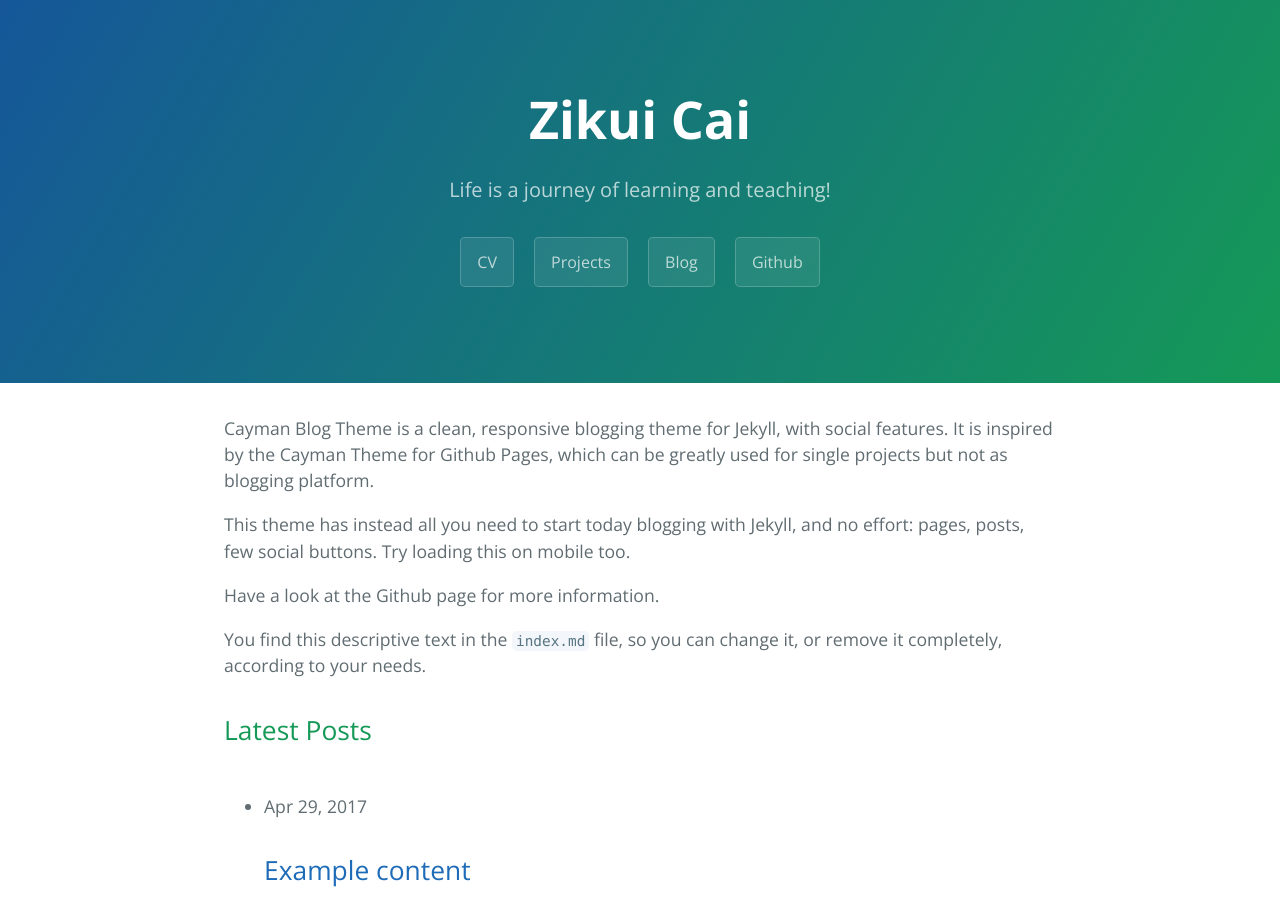
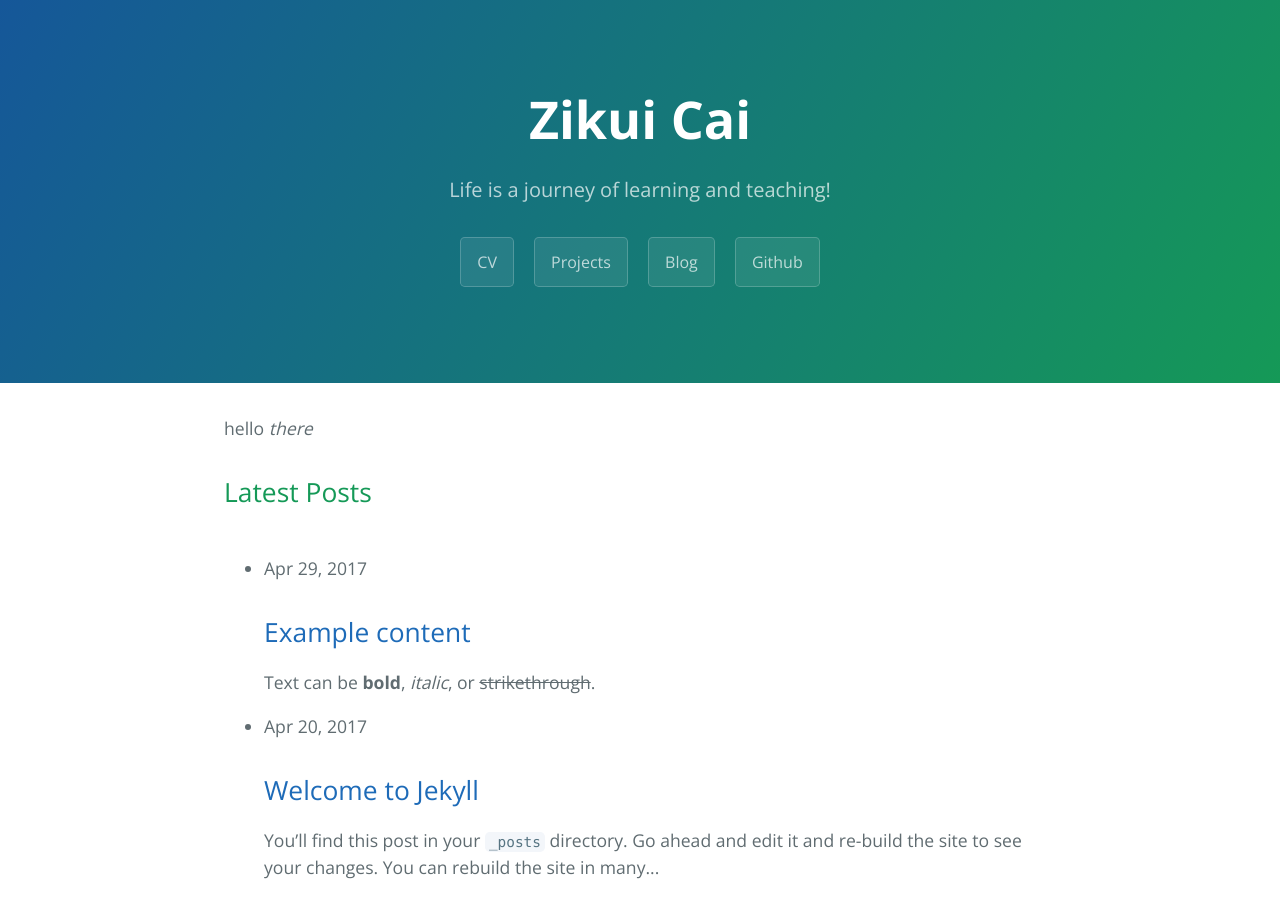
Before and after one commit to zikuicai/zikuicai.github.io, a Jekyll site: the page built from pages/index.md, in a window 1280 px wide and 900 px high. Built offline with Jekyll 4.4.1, drawn with Linux system fonts in a browser that asks for light colours.

Commit message:
Update index.md

```diff
--- a/pages/index.md
+++ b/pages/index.md
@@ -8,10 +8,4 @@
 layout: home
 ---
 
-Cayman Blog Theme is a clean, responsive blogging theme for Jekyll, with social features. It is inspired by the Cayman Theme for Github Pages, which can be greatly used for single projects but not as blogging platform.
-
-This theme has instead all you need to start today blogging with Jekyll, and no effort: pages, posts, few social buttons. Try loading this on mobile too.
-
-Have a look at the Github page for more information.
-
-You find this descriptive text in the `index.md` file, so you can change it, or remove it completely, according to your needs.
+hello _there_
```
